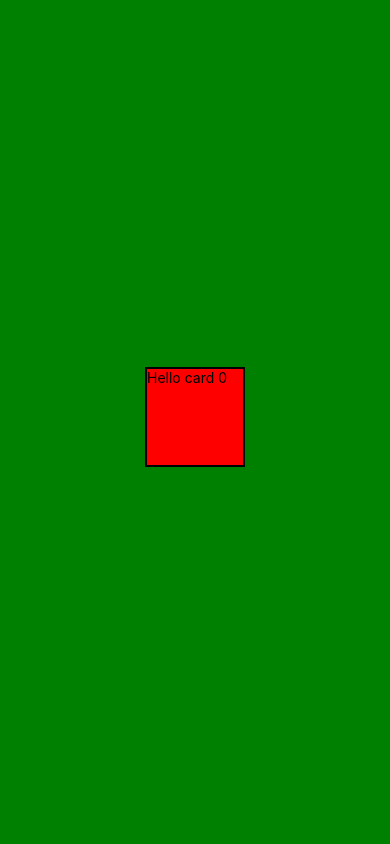
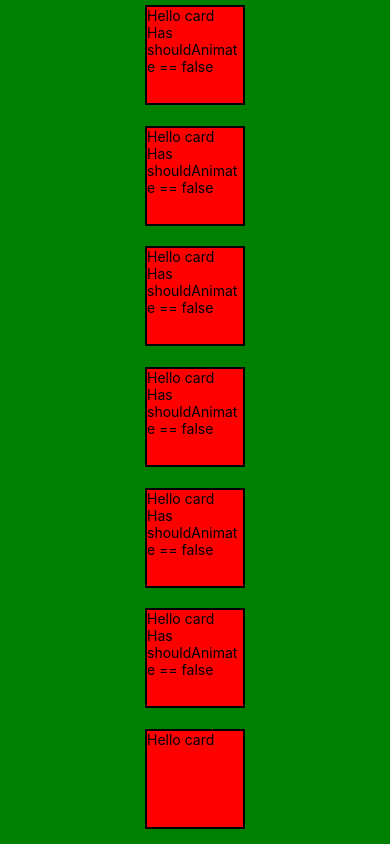
Before and after one commit to shubham-aneja/swipeView, a React Native app: screen / in a window 390 px wide. Built offline with nearby package versions, Linux system fonts and the light colour scheme.

Commit message:
working animations

```diff
--- /dev/null
+++ b/cards/card.js
@@ -0,0 +1,114 @@
+import React, { Component } from 'react';
+import {
+    Platform,
+    StyleSheet,
+    Text,
+    View,
+    PanResponder,
+    Animated
+} from 'react-native';
+
+
+export default class Card extends Component {
+    constructor(props) {
+        super(props);
+        const shouldAnimate = true;
+        this.state = {
+            pan: new Animated.ValueXY()
+        };
+        this._animatedValueX = 0;
+        this._animatedValueY = 0;
+        this.state.pan.x.addListener((value) => this._animatedValueX = value.value);
+        this.state.pan.y.addListener((value) => this._animatedValueY = value.value);
+
+        this.panResponder = PanResponder.create({
+            onStartShouldSetPanResponder: (evt, gestureState) => shouldAnimate,
+            onStartShouldSetResponderCapture: (evt, gestureState) => shouldAnimate,
+            onMoveShouldSetPanResponder: (evt, gestureState) => shouldAnimate,
+            onMoveShouldSetPanResponderCapture: (evt, gestureState) => shouldAnimate,
+            onPanResponderGrant: (evt, gestureState) => {
+                this.state.pan.setOffset({ x: this._animatedValueX, y: this._animatedValueY });
+                this.state.pan.setValue({ x: 0, y: 0 }); //Initial value
+            },
+            onPanResponderMove: Animated.event([null, {
+                dx: this.state.pan.x,
+                // dy: this.state.pan.y
+            }]),
+            onPanResponderRelease: (e, gesture) => {
+                this.handleRelease(e, gesture);
+            },
+            onPanResponderTerminate: (evt, gesture) => {
+                this.handleRelease(evt, gesture);
+            },
+            onShouldBlockNativeResponder: (evt, gestureState) => true,
+            onPanResponderTerminationRequest: (e, gestureState) => false,
+        });
+    }
+
+    handleRelease(event, gesture) {
+        const x = this._animatedValueX
+        const { handleRemoveCard } = this.props;
+        if (x > 200 || x < -200) {
+            // console.warn('Moved more than 100', x)
+            Animated.spring(
+                this.state.pan,
+                { toValue: { x: x > 0 ? 1000 : -1000, y: 0 } }
+            ).start();
+
+            handleRemoveCard && handleRemoveCard();
+        } else {
+            Animated.spring(
+                this.state.pan,
+                { toValue: { x: 0, y: 0 } }
+            ).start();
+            // console.warn('DId not Move more than 100 ', x)
+        }
+        // console.warn('111 this.state.pan   gesture  event', this.state.pan, gesture, event)
+    }
+    render() {
+        const { shouldAnimate } = this.props;
+
+        let renderedCard = (
+            <Animated.View {...this.panResponder.panHandlers}
+                style={[styles.cardContainer, this.state.pan.getLayout()]}>
+                <View><Text>Hello card </Text></View>
+            </ Animated.View>
+        )
+        if (!shouldAnimate) {
+            renderedCard = (
+                <View
+                    style={styles.cardContainer}>
+                    <View><Text>Hello card Has shouldAnimate == {shouldAnimate ? 'true' : 'false'}</Text></View>
+                </ View>
+            )
+        }
+        return (
+            <View style={styles.container}>
+                <View>
+                {renderedCard}
+                </View>
+            </View>
+        )
+    }
+}
+const styles = StyleSheet.create({
+    container: {
+        flex: 1,
+        padding: 10,
+        backgroundColor: 'green',
+        justifyContent: 'center',
+        alignItems: 'center',
+        paddingBottom: 100
+    },
+    cardContainer: {
+        height: 100,
+        width: 100,
+        backgroundColor: 'red',
+        marginTop: -10,
+        borderStyle: 'solid',
+        borderWidth: 2,
+        borderColor: 'black',
+        marginBottom: -100,
+
+    }
+});
--- a/cards/index.js
+++ b/cards/index.js
@@ -7,84 +7,35 @@ import {
     PanResponder,
     Animated
 } from 'react-native';
-
+import Card from './card'
 
 export default class Cards extends Component {
     constructor(props) {
         super(props);
         this.state = {
-            pan: new Animated.ValueXY(),
-            totalCards: 1
+            totalCards: 7
         };
-        this._animatedValueX = 0;
-        this._animatedValueY = 0;
-        this.state.pan.x.addListener((value) => this._animatedValueX = value.value);
-        this.state.pan.y.addListener((value) => this._animatedValueY = value.value);
-
-        this.panResponder = PanResponder.create({
-            onStartShouldSetPanResponder: (evt, gestureState) => true,
-            onStartShouldSetResponderCapture: (evt, gestureState) => true,
-            onMoveShouldSetPanResponder: (evt, gestureState) => true,
-            onMoveShouldSetPanResponderCapture: (evt, gestureState) => true,
-            onPanResponderGrant: (evt, gestureState) => {
-                this.state.pan.setOffset({ x: this._animatedValueX, y: this._animatedValueY });
-                this.state.pan.setValue({ x: 0, y: 0 }); //Initial value
-            },
-            onPanResponderMove: Animated.event([null, {
-                dx: this.state.pan.x,
-                // dy: this.state.pan.y
-            }]),
-            onPanResponderRelease: (e, gesture) => {
-                this.handleRelease(e, gesture);
-            },
-            onPanResponderTerminate: (evt, gesture) => {
-                this.handleRelease(evt, gesture);
-            },
-            onShouldBlockNativeResponder: (evt, gestureState) => true,
-            onPanResponderTerminationRequest: (e, gestureState) => false,
-        });
+        this.handleRemoveCard = this.handleRemoveCard.bind(this)
     }
 
-    handleRelease(event, gesture) {
-
-        console.warn('111 this.state.pan   gesture  event', this.state.pan, gesture, event)
+    handleRemoveCard() {
+        this.setState({ totalCards: this.state.totalCards - 1 })
+    }
+    resetCards() {
+        this.setState({ totalCards: 7 })
     }
     render() {
-        const renderedCard = (index) => (
-            <Animated.View {...this.panResponder.panHandlers} key={index}
-                style={[styles.cardContainer, this.state.pan.getLayout()]}>
-
-                <View><Text>Hello card {index}</Text></View>
-            </ Animated.View>
-        )
         const { totalCards } = this.state;
-        const renderedCards = []
+        const cards = []
         for (let i = 0; i < totalCards; i++) {
-            renderedCards.push(renderedCard(i))
+            cards.push(<Card key={i}
+                shouldAnimate={i === totalCards - 1}
+                handleRemoveCard={this.handleRemoveCard} />)
         }
         return (
-            <View style={styles.container}>
-                {renderedCards.length ? renderedCards : <Text>No card left</Text>}
+            <View style={{ flex: 1 }}  >
+                {cards}
             </View>
         )
     }
 }
-const styles = StyleSheet.create({
-    container: {
-        padding: 10,
-        flex: 1,
-        backgroundColor: 'green',
-        justifyContent: 'center',
-        alignItems: 'center'
-
-    },
-    cardContainer: {
-        height: 100,
-        width: 100,
-        backgroundColor: 'red',
-        marginTop: -10,
-        borderStyle: 'solid',
-        borderWidth: 2,
-        borderColor: 'black'
-    }
-});
```
